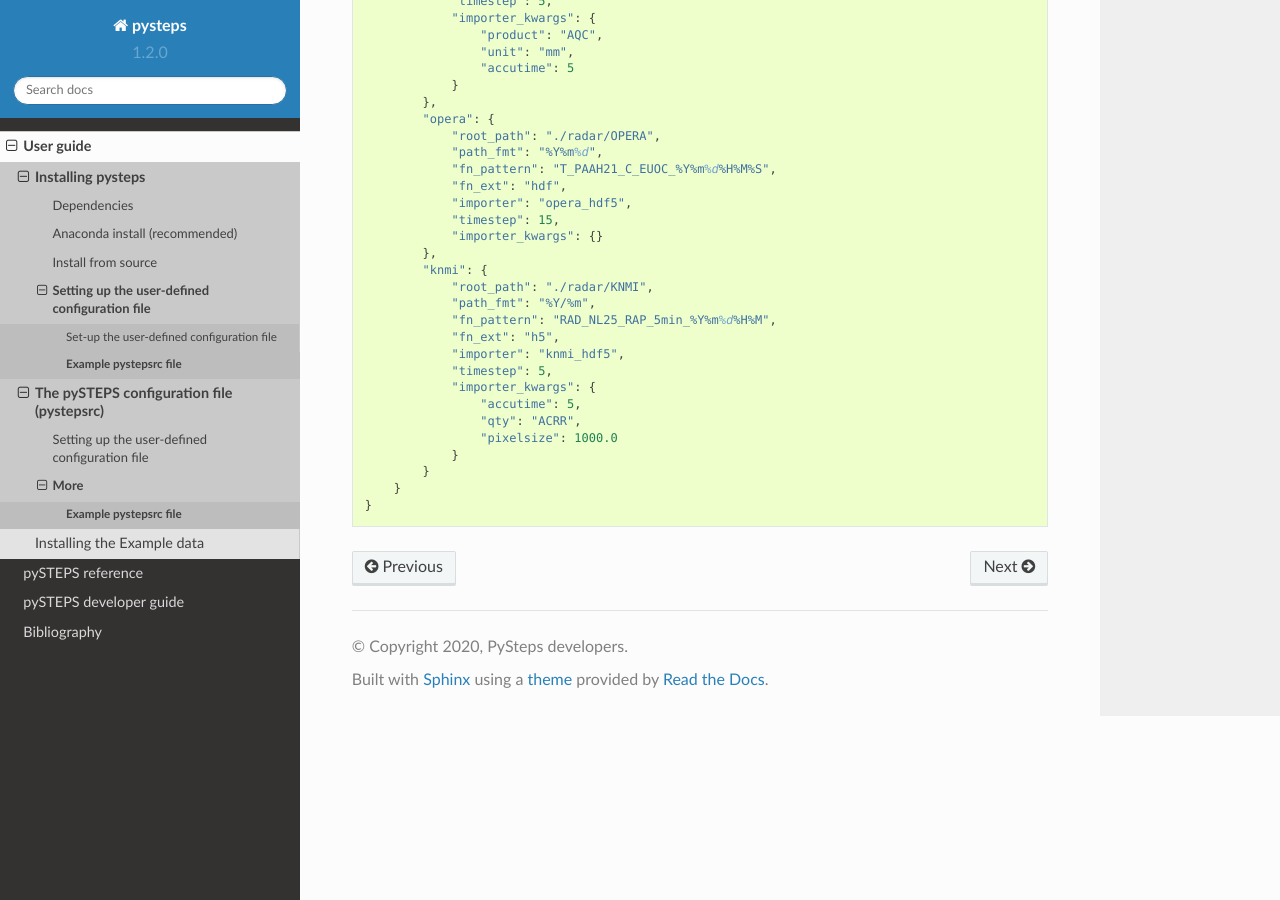
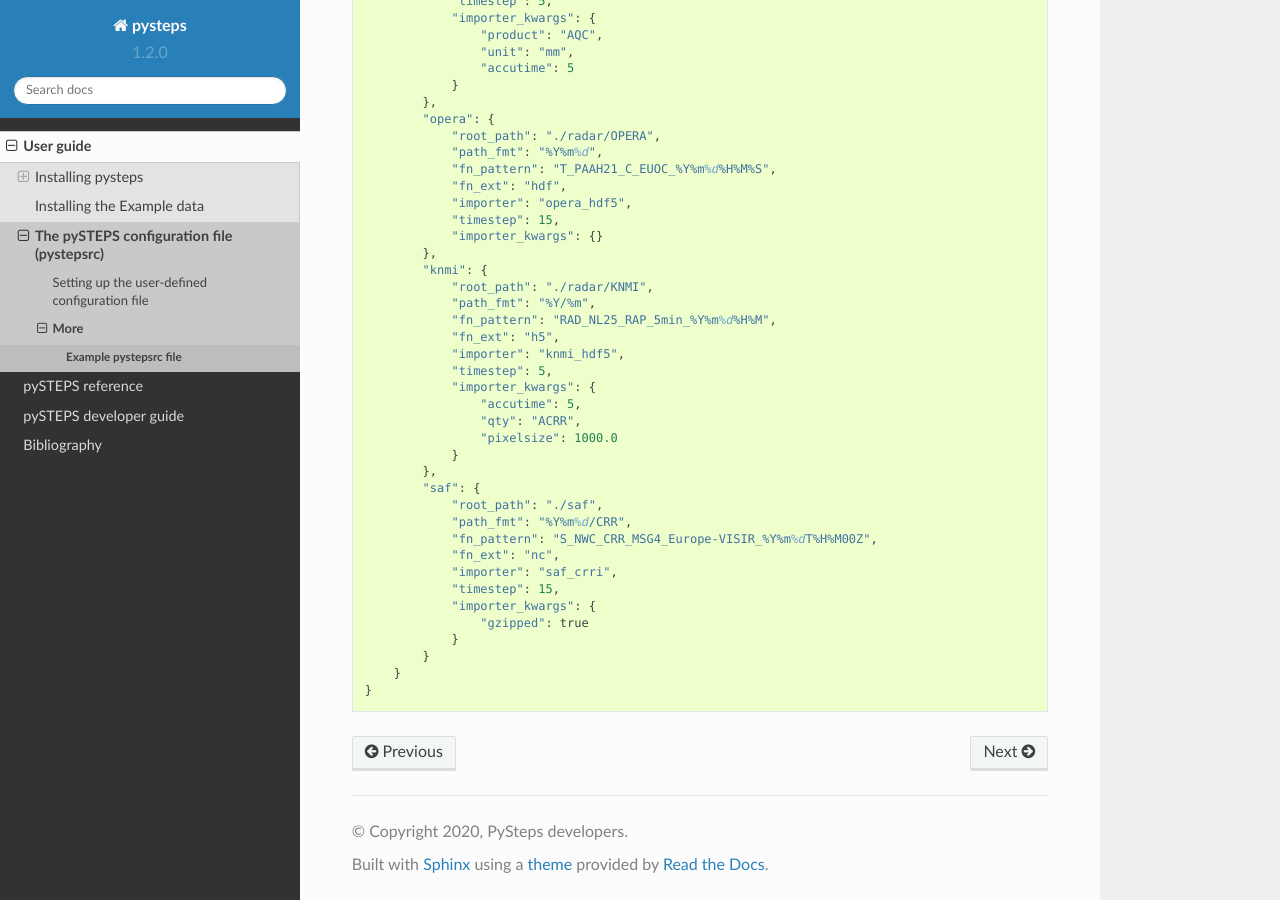
Before and after one commit to pySTEPS/pysteps, a Sphinx documentation site: the page built from doc/source/user_guide/pystepsrc_example.rst, in a window 1280 px wide and 900 px high, scrolled down 998 px. Built offline with Sphinx 7.4.7 and the Read the Docs theme 2.0.0, drawn with Linux system fonts in a browser that asks for light colours; pages that are not in the unit, such as notebooks, are missing from menus.

Commit message:
Update sphinx documentation

```diff
--- a/doc/source/pysteps_reference/index.rst
+++ b/doc/source/pysteps_reference/index.rst
@@ -14,6 +14,7 @@
     :maxdepth: 2
     :caption: Pysteps modules
 
+    pysteps
     cascade
     extrapolation
     datasets
--- a/doc/source/user_guide/index.rst
+++ b/doc/source/user_guide/index.rst
@@ -14,6 +14,6 @@
     :maxdepth: 1
 
     install_pysteps
+    example_data
     set_pystepsrc
-    example_data
     ../auto_examples/index
--- a/doc/source/user_guide/install_pysteps.rst
+++ b/doc/source/user_guide/install_pysteps.rst
@@ -174,4 +174,4 @@
     :maxdepth: 1
 
     Set-up the user-defined configuration file <set_pystepsrc>
-    Example pystepsrc file <pystepsrc_example>
+    Example pystepsrc file :ref:`pystepsrc_example`.
--- a/doc/source/user_guide/pystepsrc_example.rst
+++ b/doc/source/user_guide/pystepsrc_example.rst
@@ -79,6 +79,17 @@
                     "qty": "ACRR",
                     "pixelsize": 1000.0
                 }
+            },
+            "saf": {
+                "root_path": "./saf",
+                "path_fmt": "%Y%m%d/CRR",
+                "fn_pattern": "S_NWC_CRR_MSG4_Europe-VISIR_%Y%m%dT%H%M00Z",
+                "fn_ext": "nc",
+                "importer": "saf_crri",
+                "timestep": 15,
+                "importer_kwargs": {
+                    "gzipped": true
+                }
             }
         }
     }
```
Also changed, not shown: doc/source/pysteps_reference/datasets.rst (+0 -7 lines), doc/source/pysteps_reference/pysteps.rst (added, +10 -0 lines), doc/source/user_guide/example_data.rst (+54 -4 lines).
